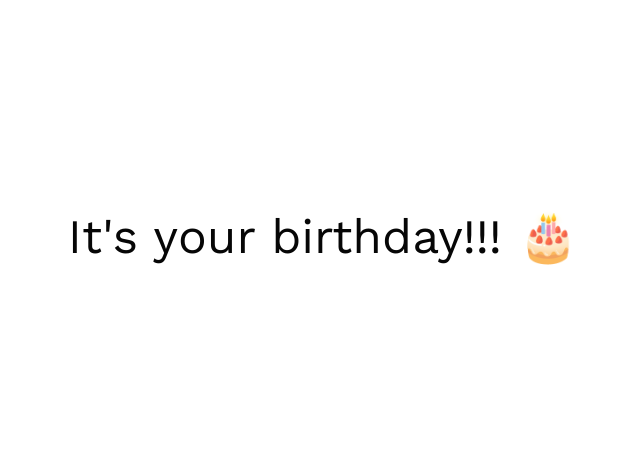
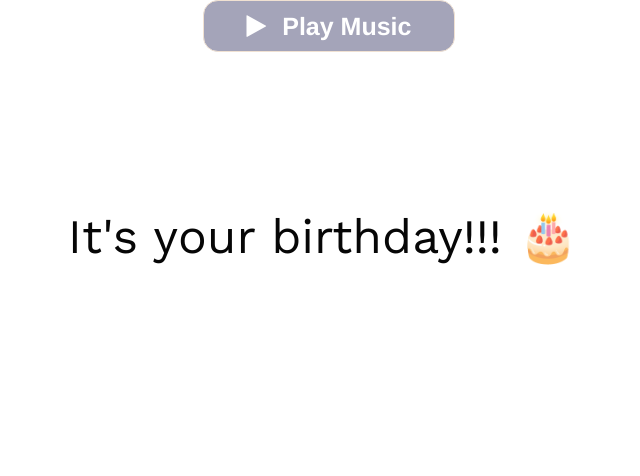
Before and after one commit to webbythien/happybirthday, a website: page index.html in a window 1280 px wide. Shown: the whole page, without its empty margins (317-957 px from the left). Drawn offline with nearby package versions, Linux system fonts and the light colour scheme.

Commit message:
add to music

```diff
--- a/index.html
+++ b/index.html
@@ -9,15 +9,30 @@
   <link href="https://fonts.googleapis.com/css?family=Work+Sans:300,400" rel="stylesheet">
   <link rel="shortcut icon" type="image/png" href="img/favicon.png" />
   <link rel="stylesheet" href="style/style.css">
+  <link
+  rel="stylesheet"
+  href="https://cdnjs.cloudflare.com/ajax/libs/font-awesome/4.7.0/css/font-awesome.min.css"
+/>
 </head>
 
 
 <body>
-  <audio autoplay loop>
-    <source src="./music/bday2.mp3" type="audio/mpeg">
-    <source src="./music/bday2.ogg" type="audio/ogg">
+  <audio id="myAudio">
+      <source src="./music/bday2.mp3" type="audio/mpeg">
+      <source src="./music/bday2.ogg" type="audio/ogg">
   </audio>
+
   <div class="container">
+    <div style="z-index: 1000000; float: right; top: 0; left: 35%;">
+      <div class="btn-play" onclick="togglePlayPause()" >
+        <div class="btn-content play"">
+          <i class="fa fa-play icon"></i>Play Music
+        </div>
+        <div class="btn-content pause" >
+          <i class="fa fa-pause icon"></i>Pause Music
+        </div>
+      </div>
+    </div>
     <div class="one">
       <h1 class="one">
         <span data-node-name="greeting">Hey</span>
@@ -132,6 +147,33 @@
   </div>
 </body>
 
+
 <script src="https://cdnjs.cloudflare.com/ajax/libs/gsap/1.20.3/TweenMax.min.js"></script>
 <script type="application/javascript" src="script/main.js"></script>
+<script>
+    const audio = document.getElementById("myAudio");
+    const playButton = document.querySelector(".play");
+    const pauseButton = document.querySelector(".pause");
+
+    function togglePlayPause() {
+      if (audio.paused) {
+        // Nếu audio đang tạm dừng, bắt đầu phát và chuyển sang nút Pause
+        audio.play();
+        playButton.style.display = "none";
+        pauseButton.style.display = "inline-block";
+      } else {
+        // Nếu audio đang phát, tạm dừng và chuyển sang nút Play
+        audio.pause();
+        pauseButton.style.display = "none";
+        playButton.style.display = "inline-block";
+      }
+    }
+
+    // Lắng nghe sự kiện khi audio kết thúc
+    audio.addEventListener("ended", function () {
+      // Khi audio kết thúc, hiển thị nút Play và ẩn nút Pause
+      playButton.style.display = "inline-block";
+      pauseButton.style.display = "none";
+    });
+  </script>
 </html>
--- a/style/style.css
+++ b/style/style.css
@@ -298,3 +298,37 @@ body {
     font-weight: lighter;
   }
 }
+
+.btn-play {
+  transition: box-shadow 0.3s;
+  display: flex;
+  justify-content: center;
+  background-color: rgb(164, 164, 185);
+  width: 250px;
+  height: 50px;
+  align-items: center;
+  border-radius: 15px;
+  gap: 20px;
+  border: 1px solid rgb(240, 225, 210);
+  cursor: pointer;
+}
+.btn-play:hover {
+  box-shadow: 10px 10px 40px 5px rgb(204, 199, 199);
+  border: 3px solid white;
+  text-shadow: 1px 1px 2px rgb(218, 202, 202), 0 0 25px rgb(197, 197, 206), 0 0 5px rgb(231, 231, 238);
+}
+
+.btn-content {
+  font-size: 25px;
+  color: white;
+  font-weight: bold;
+  font-family: 'Franklin Gothic Medium', 'Arial Narrow', Arial, sans-serif;
+}
+
+.icon{
+  margin-right: 16px;
+}
+
+.pause{
+  display: none;
+}
```
